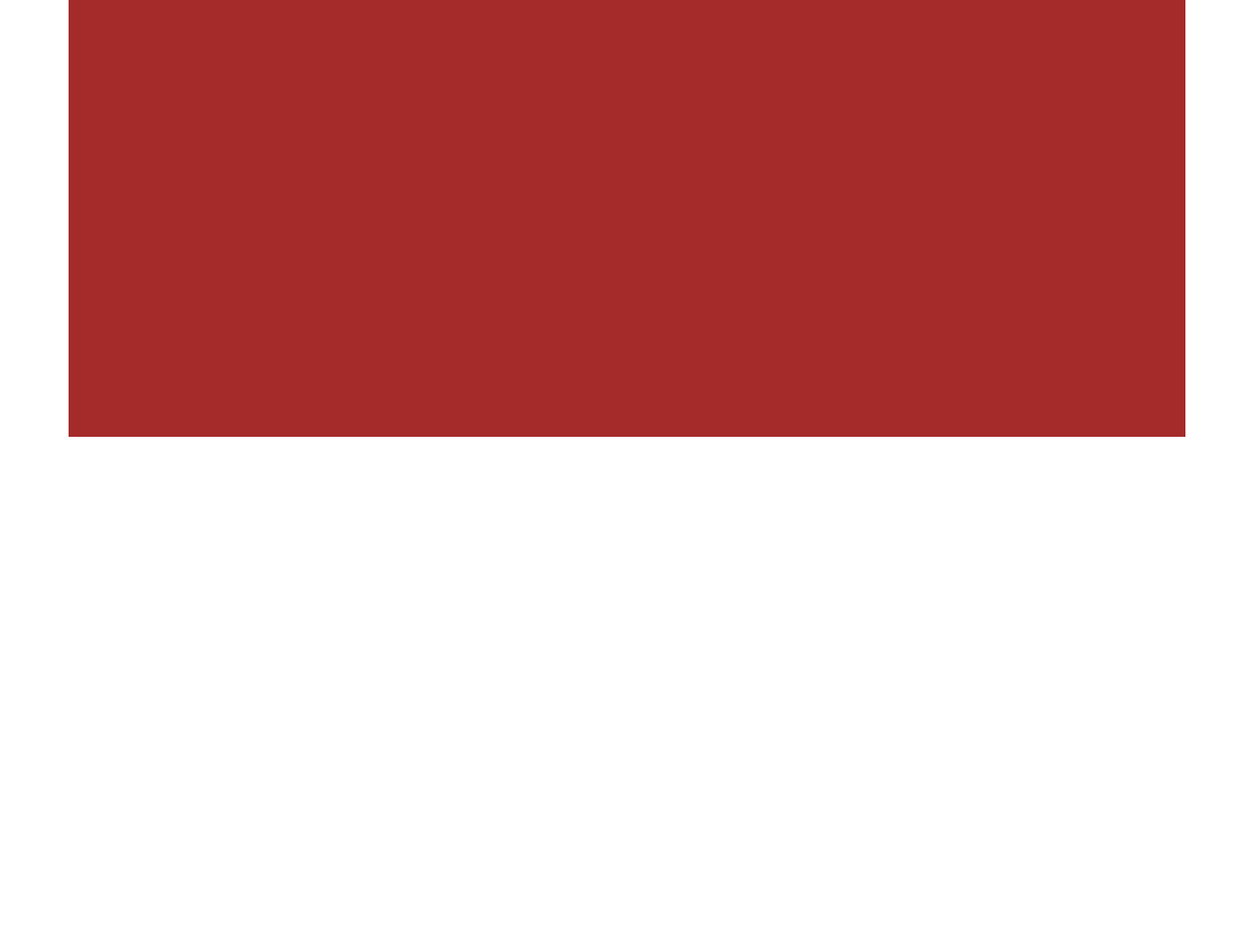
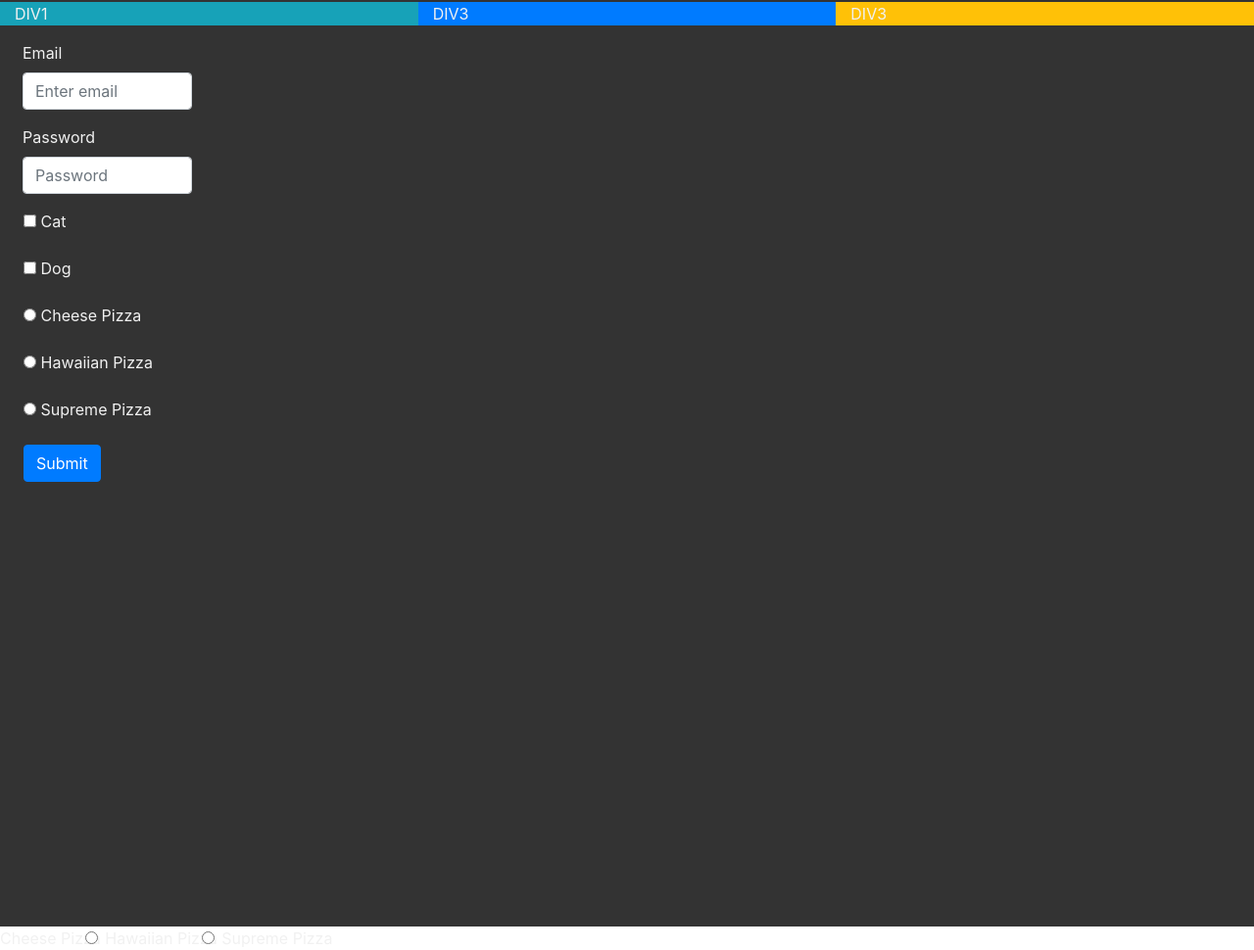
Before and after one commit to RyanUnruh/Bootstrap-4-Drills, a plain HTML site: page index.html in a window 1280 px wide. Shown: the part 54-1024 px from the top of the page at 98% size. Before the commit the page ends 800 px from the top, so only its background shows below. Drawn offline with nearby package versions, Linux system fonts and the light colour scheme.

Commit message:
Changes 1PM

```diff
--- a/index.html
+++ b/index.html
@@ -1,24 +1,111 @@
 <!DOCTYPE html>
 <html lang="en">
+
 <head>
   <meta charset="UTF-8">
   <meta name="viewport" content="width=device-width, initial-scale=1.0">
   <meta http-equiv="X-UA-Compatible" content="ie=edge">
   <title>Bootstrap Drills</title>
-  <link rel="stylesheet" href="https://maxcdn.bootstrapcdn.com/bootstrap/4.0.0/css/bootstrap.min.css" integrity="sha384-Gn5384xqQ1aoWXA+058RXPxPg6fy4IWvTNh0E263XmFcJlSAwiGgFAW/dAiS6JXm" crossorigin="anonymous">
+  <link rel="stylesheet" href="https://maxcdn.bootstrapcdn.com/bootstrap/4.0.0/css/bootstrap.min.css"
+    integrity="sha384-Gn5384xqQ1aoWXA+058RXPxPg6fy4IWvTNh0E263XmFcJlSAwiGgFAW/dAiS6JXm" crossorigin="anonymous">
   <link rel="stylesheet" href="styles.css">
 </head>
+
 <body>
-  <div class="container" style="height: 500px; background-color:brown;">
+  <div class="container-fluid" style="background-color:#333; height:1000px;">
+    <div class="row justify-content-center">
+      <h1>“First Boostrap Project”</h1>
+    </div>
     <div class="row">
-      <h1 class="text-center">“First Boostrap Project”</h1>
+      <div class="col-4 bg-info">DIV1</div>
+      <div class="col-4 bg-primary">DIV3</div>
+      <div class="col-4 bg-warning">DIV3</div>
     </div>
+
+    <div class="row">
+
+      <form class="pt-3 pl-2">
+        <div class="form-group col-8">
+          <label for="exampleInputEmail1">Email</label>
+          <input type="email" class="form-control" id="exampleInputEmail1" aria-describedby="emailHelp"
+            placeholder="Enter email">
+        </div>
+        <div class="form-group col-8">
+          <label for="exampleInputPassword1">Password</label>
+          <input type="password" class="form-control" id="exampleInputPassword1" placeholder="Password">
+        </div>
+
+        <div class="boxes pl-3">
+          <div class="form-group">
+            <input type="checkbox">
+            <label for="cat"> Cat</label>
+          </div>
+          <div class="form-group">
+            <input type="checkbox">
+            <label for="dog"> Dog</label>
+          </div>
+          <div class="form-group">
+            <input type="radio">
+            <label for="Cheese Pizza"> Cheese Pizza</label>
+          </div>
+          <div class="form-group">
+            <input type="radio">
+            <label for="Hawaiian Pizza"> Hawaiian Pizza</label>
+          </div>
+          <div class="form-group">
+            <input type="radio">
+            <label for="Supreme Pizza"> Supreme Pizza</label>
+          </div>
+          <button type="submit" class="btn btn-primary">Submit</button>
+        </div>
+
+
+
+      </form>
+    </div>
+
+
+
+
   </div>
 
 
 
-  <script src="https://code.jquery.com/jquery-3.2.1.slim.min.js" integrity="sha384-KJ3o2DKtIkvYIK3UENzmM7KCkRr/rE9/Qpg6aAZGJwFDMVNA/GpGFF93hXpG5KkN" crossorigin="anonymous"></script>
-<script src="https://cdnjs.cloudflare.com/ajax/libs/popper.js/1.12.9/umd/popper.min.js" integrity="sha384-ApNbgh9B+Y1QKtv3Rn7W3mgPxhU9K/ScQsAP7hUibX39j7fakFPskvXusvfa0b4Q" crossorigin="anonymous"></script>
-<script src="https://maxcdn.bootstrapcdn.com/bootstrap/4.0.0/js/bootstrap.min.js" integrity="sha384-JZR6Spejh4U02d8jOt6vLEHfe/JQGiRRSQQxSfFWpi1MquVdAyjUar5+76PVCmYl" crossorigin="anonymous"></script>
+  <input class="form-check-input" type="radio" name="exampleRadios" id="exampleRadios1" value="option1" checked>
+  <label class="form-check-label" for="exampleRadios1">
+    Cheese Pizza
+  </label>
+
+
+  <input class="form-check-input" type="radio" name="exampleRadios" id="exampleRadios2" value="option2">
+  <label class="form-check-label" for="exampleRadios2">
+    Hawaiian Pizza
+  </label>
+
+
+  <input class="form-check-input" type="radio" name="exampleRadios" id="exampleRadios3" value="option3">
+  <label class="form-check-label" for="exampleRadios3">
+    Supreme Pizza
+  </label>
+
+  </form>
+  </div>
+  </div>
+  </div>
+
+
+
+
+
+  <script src="https://code.jquery.com/jquery-3.2.1.slim.min.js"
+    integrity="sha384-KJ3o2DKtIkvYIK3UENzmM7KCkRr/rE9/Qpg6aAZGJwFDMVNA/GpGFF93hXpG5KkN"
+    crossorigin="anonymous"></script>
+  <script src="https://cdnjs.cloudflare.com/ajax/libs/popper.js/1.12.9/umd/popper.min.js"
+    integrity="sha384-ApNbgh9B+Y1QKtv3Rn7W3mgPxhU9K/ScQsAP7hUibX39j7fakFPskvXusvfa0b4Q"
+    crossorigin="anonymous"></script>
+  <script src="https://maxcdn.bootstrapcdn.com/bootstrap/4.0.0/js/bootstrap.min.js"
+    integrity="sha384-JZR6Spejh4U02d8jOt6vLEHfe/JQGiRRSQQxSfFWpi1MquVdAyjUar5+76PVCmYl"
+    crossorigin="anonymous"></script>
 </body>
+
 </html>
--- a/styles.css
+++ b/styles.css
@@ -0,0 +1,3 @@
+body{
+  color: #f1f1f1;
+}
```
